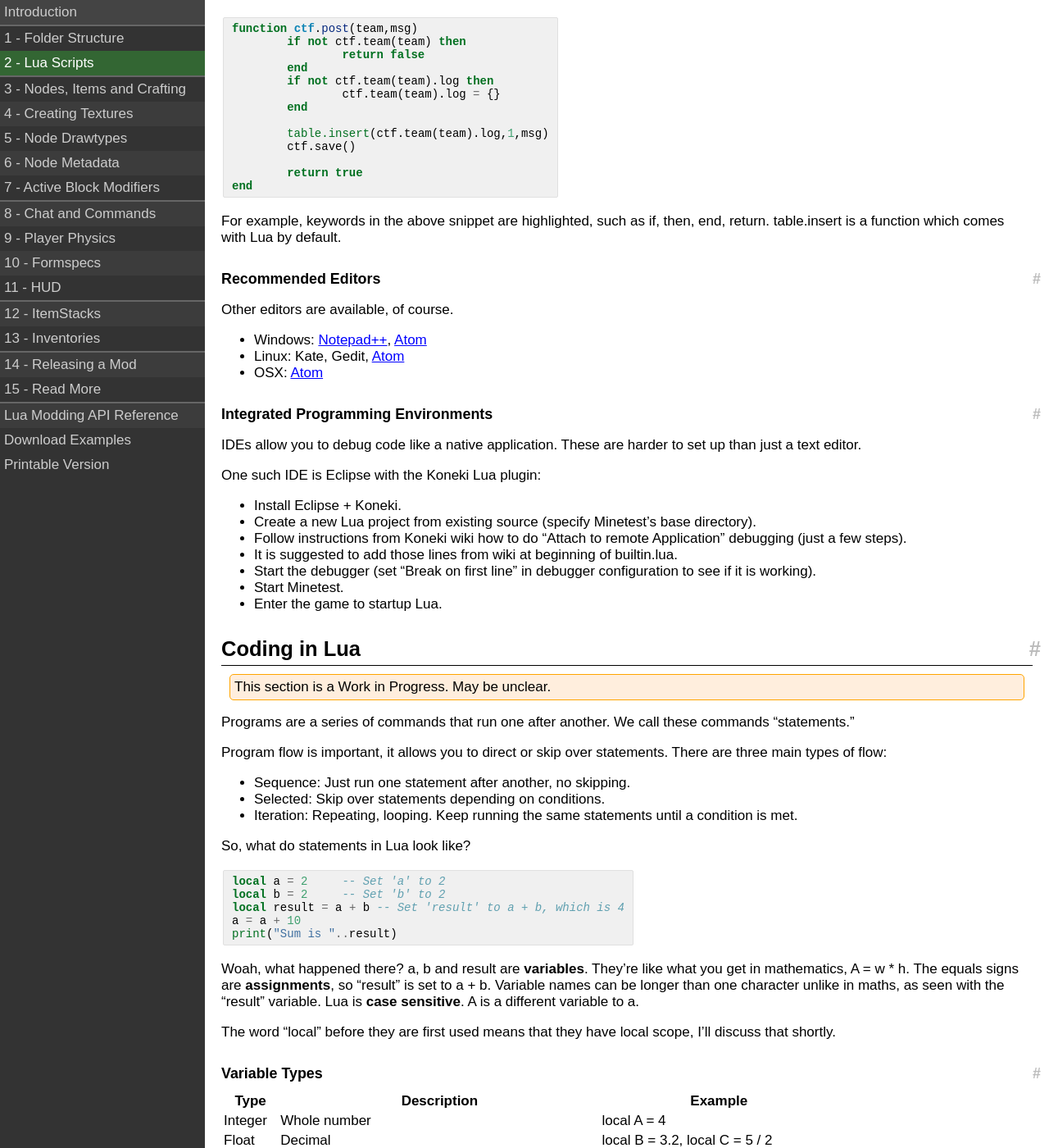
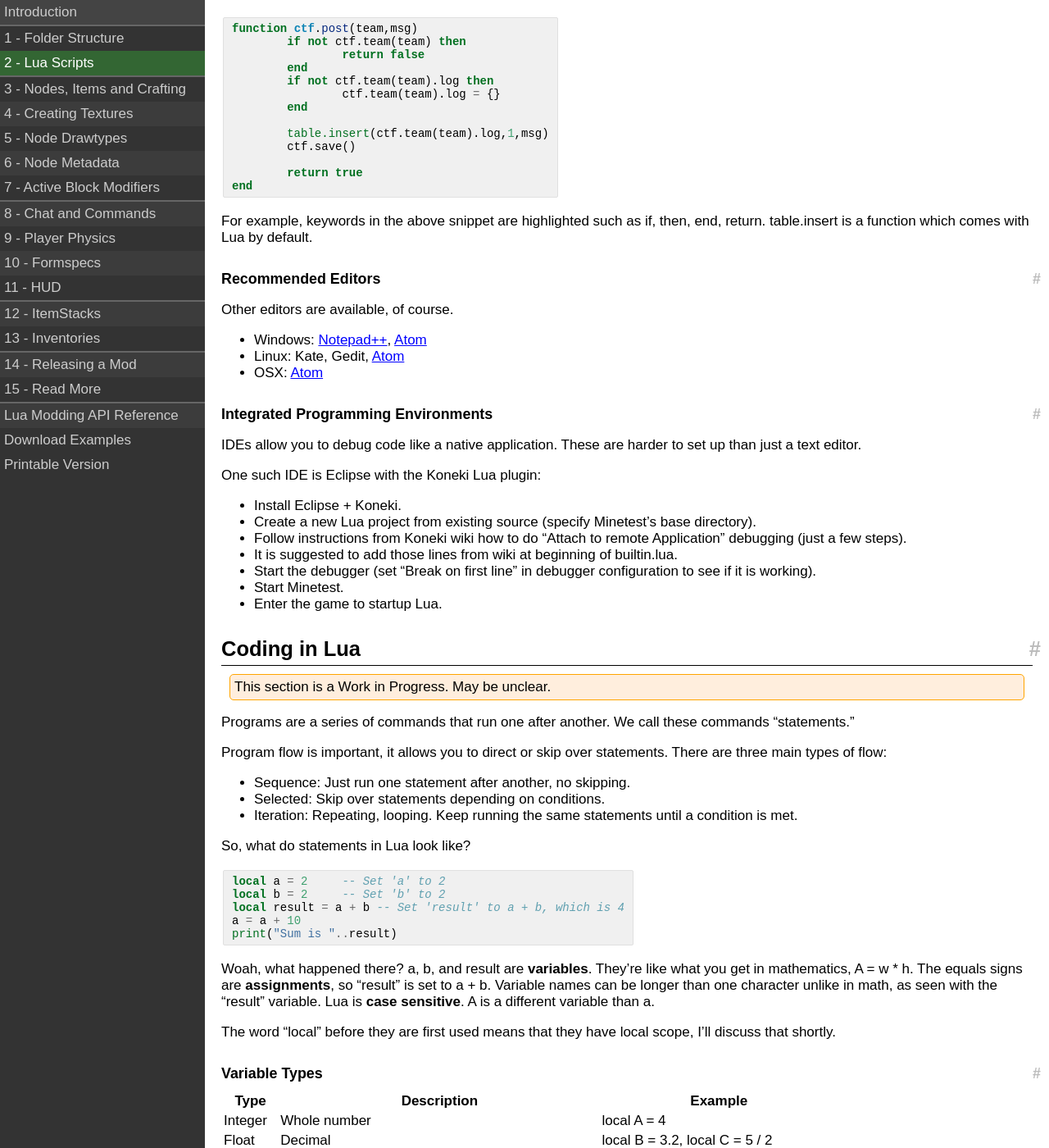
Before and after one commit to rubenwardy/minetest_modding_book, a Jekyll site: the page built from chapters/lua.md, in a window 1280 px wide and 1400 px high, scrolled down 468 px. Shown: the whole window at 82% size. Built offline with Jekyll 4.4.1, drawn with Linux system fonts in a browser that asks for light colours; nearby versions of some CDN libraries; some of the changed text lies outside the part shown.

Commit message:
fixed typos

```diff
--- a/chapters/lua.md
+++ b/chapters/lua.md
@@ -40,7 +40,7 @@ function ctf.post(team,msg)
 end
 {% endhighlight %}
 
-For example, keywords in the above snippet are highlighted, such as if, then, end, return.
+For example, keywords in the above snippet are highlighted such as if, then, end, return.
 table.insert is a function which comes with Lua by default.
 
 ### Recommended Editors
@@ -93,11 +93,11 @@ a = a + 10
 print("Sum is "..result)
 {% endhighlight %}
 
-Woah, what happened there? a, b and result are **variables**. They're like what
+Woah, what happened there? a, b, and result are **variables**. They're like what
 you get in mathematics, A = w * h. The equals signs are **assignments**, so
 "result" is set to a + b. Variable names can be longer than one character
-unlike in maths, as seen with the "result" variable. Lua is **case sensitive**.
-A is a different variable to a.
+unlike in math, as seen with the "result" variable. Lua is **case sensitive**.
+A is a different variable than a.
 
 The word "local" before they are first used means that they have local scope,
 I'll discuss that shortly.
@@ -189,8 +189,8 @@ end
 Programming is the action of talking a problem, such as sorting a list
 of items, and then turning it into steps that a computer can understand.
 
-Teaching you the logical process of programming is beyond the scope of this book,
-however the following websites are quite useful in developing this:
+Teaching you the logical process of programming is beyond the scope of this book;
+however, the following websites are quite useful in developing this:
 
 ### Codecademy
 [Codecademy](http://www.codecademy.com/) is one of the best resources for learning to 'code',
@@ -306,7 +306,7 @@ mymod.foo("foobar")
 
 ## Including other Lua Scripts
 
-You can include Lua scripts from your mod, or another mod like this:
+You can include Lua scripts from your mod or another mod like this:
 
 {% highlight lua %}
 dofile(minetest.get_modpath("modname") .. "/script.lua")
```
Also changed, not shown: other parts of chapters/lua.md (+3 -3 lines).
